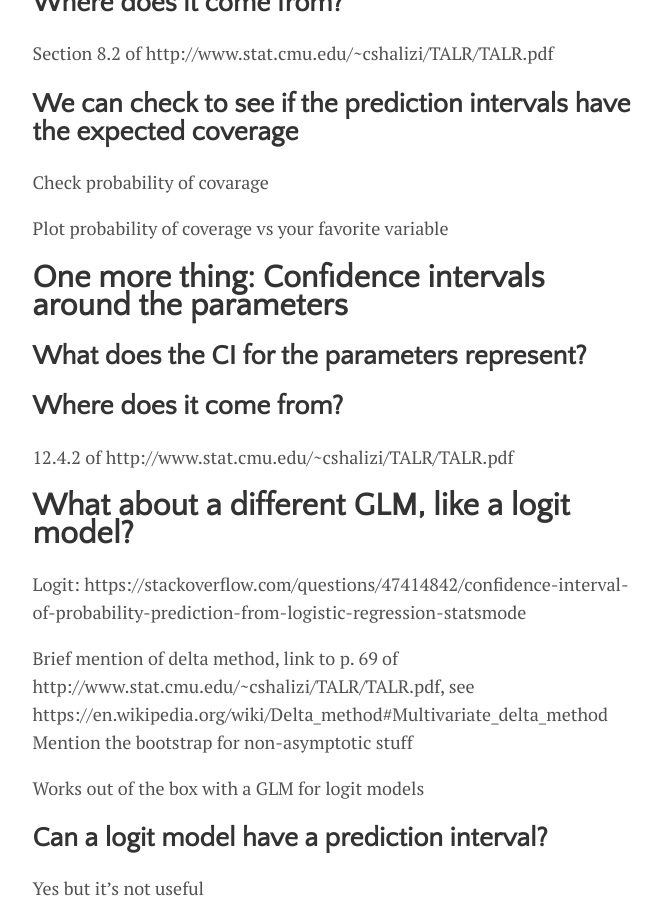
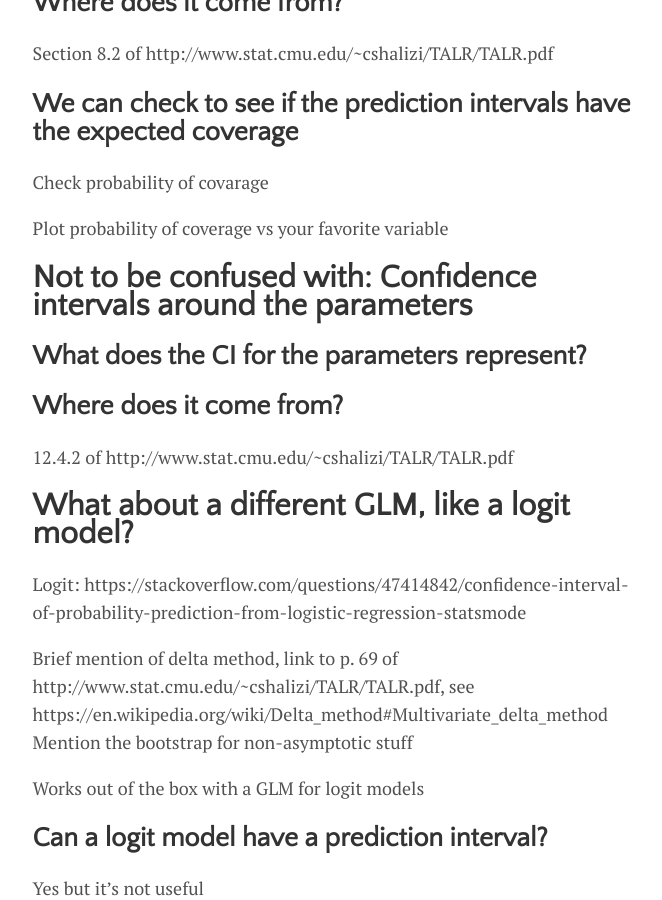
Before and after one commit to lmc2179/lmc2179.github.io, a Jekyll site: the page built from drafts/prediction_confidence.md, in a window 1280 px wide and 900 px high, scrolled down 4372 px. Shown: the whole window, without its empty margins (300-962 px from the left). Built offline with Jekyll 4.4.1, drawn with Linux system fonts in a browser that asks for light colours; formulas are drawn with MathJax 3.

Commit message:
Update prediction_confidence.md

```diff
--- a/drafts/prediction_confidence.md
+++ b/drafts/prediction_confidence.md
@@ -112,7 +112,7 @@ Check probability of covarage
 
 Plot probability of coverage vs your favorite variable
 
-# One more thing: Confidence intervals around the parameters
+# Not to be confused with: Confidence intervals around the parameters
 
 ## What does the CI for the parameters represent?
 
```
